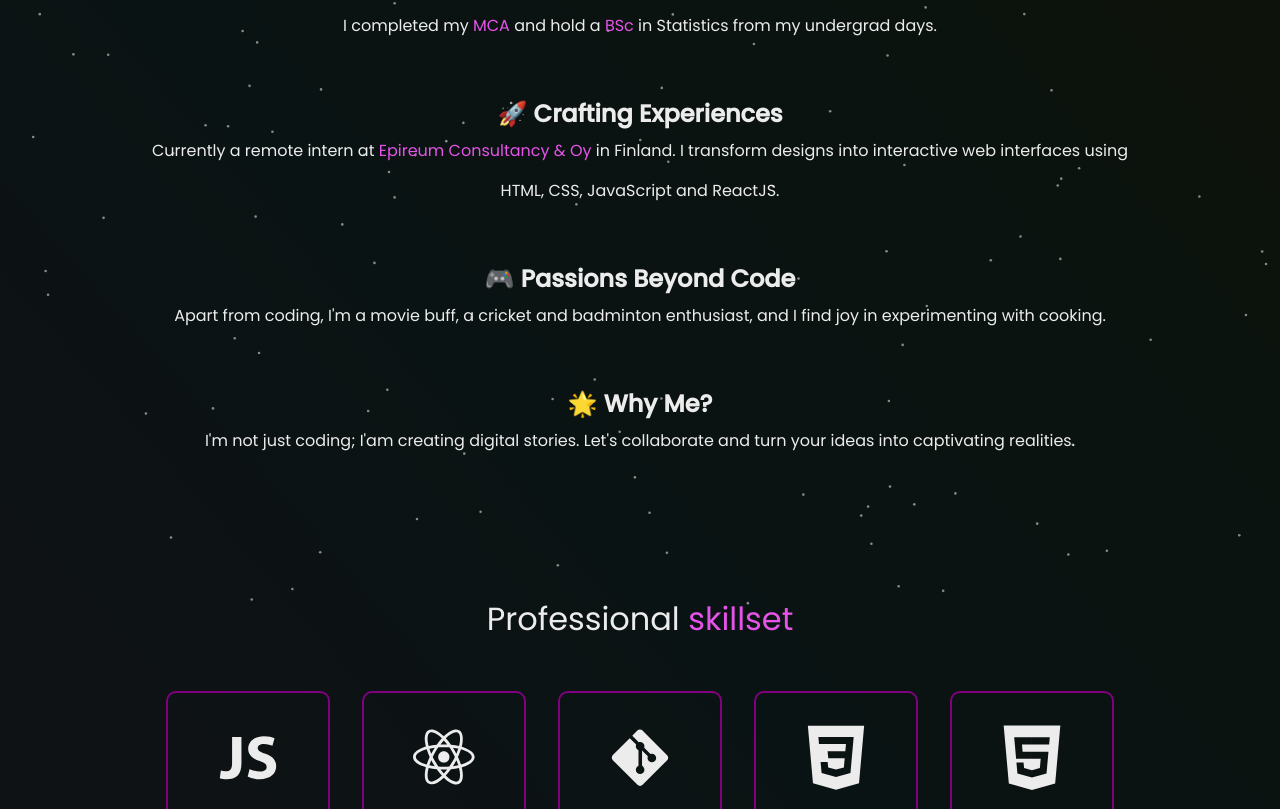
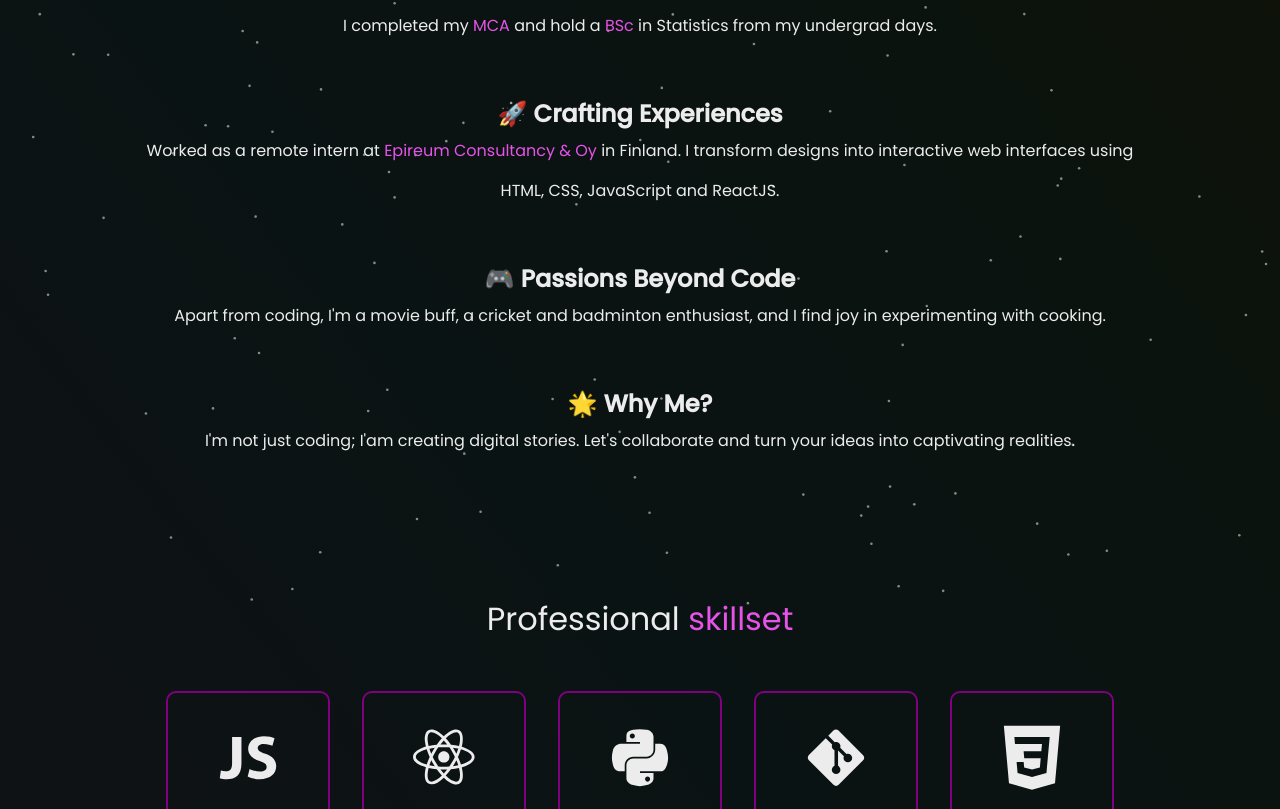
Before and after one commit to jafeershaik5/myportfolio, a React (Create React App) app: page /about in a window 1280 px wide. Shown: the part 191-1000 px from the top of the page. Built offline with nearby package versions, Linux system fonts and the light colour scheme.

Commit message:
changind Resume

```diff
--- a/src/Components/About/About.js
+++ b/src/Components/About/About.js
@@ -10,7 +10,7 @@ const About = () => {
                 <h2>Hey there, I&apos;m <span>Jafeer Shaik!</span> 🚀</h2>
                 <p>A Frontend Developer from <span>Nellore</span>, <span>Andhra Pradesh</span>, <span>India.</span> <br />I completed my <span>MCA</span> and hold a <span>BSc</span> in Statistics from my undergrad days.</p><br /><br />
                 <h3>🚀 Crafting Experiences</h3>
-                <p>Currently a remote intern at <span>Epireum Consultancy & Oy</span> in Finland. I transform designs into interactive web interfaces using HTML, CSS, JavaScript and ReactJS.</p><br /><br />
+                <p>Worked as a remote intern at <span>Epireum Consultancy & Oy</span> in Finland. I transform designs into interactive web interfaces using HTML, CSS, JavaScript and ReactJS.</p><br /><br />
                 <h3>🎮 Passions Beyond Code</h3>
                 <p>Apart from coding, I&apos;m a movie buff, a cricket and badminton enthusiast, and I find joy in experimenting with cooking.</p><br /><br />
                 <h3>🌟 Why Me?</h3>
--- a/src/Components/About/AboutCard.js
+++ b/src/Components/About/AboutCard.js
@@ -1,11 +1,11 @@
 import React from 'react';
-import { DiJavascript1, DiReact, DiGit, DiCss3, DiHtml5 } from 'react-icons/di';
+import { DiJavascript1, DiReact, DiGit, DiCss3, DiHtml5, DiPython } from 'react-icons/di';
 // , DiMongodb, DiNodejs
 import { SiMacos, SiVisualstudiocode, SiVercel } from 'react-icons/si';
 // , SiExpress
 
 const AboutCard = () => {
-    const skillsetIcons = [DiJavascript1, DiReact, DiGit, DiCss3, DiHtml5];
+    const skillsetIcons = [DiJavascript1, DiReact, DiPython, DiGit, DiCss3, DiHtml5];
     // , DiNodejs, DiMongodb, SiExpress
     const toolsIcons = [SiMacos, SiVisualstudiocode, SiVercel];
 
--- a/src/Components/Resume/Resume.js
+++ b/src/Components/Resume/Resume.js
@@ -1,7 +1,7 @@
 import React, { useEffect, useState } from 'react';
 import Particle from '../Particle';
 import { BsDownload } from 'react-icons/bs';
-import resume from '../../Assets/resume.pdf';
+import resume from '../../Assets/jafeerShaikResume.pdf';
 import { Document, Page, pdfjs } from 'react-pdf';
 import 'react-pdf/dist/esm/Page/AnnotationLayer.css';
 import 'react-pdf/dist/esm/Page/TextLayer.css';
```
Also changed, not shown: 1 other file (tests, documents, lock files or other folders).
